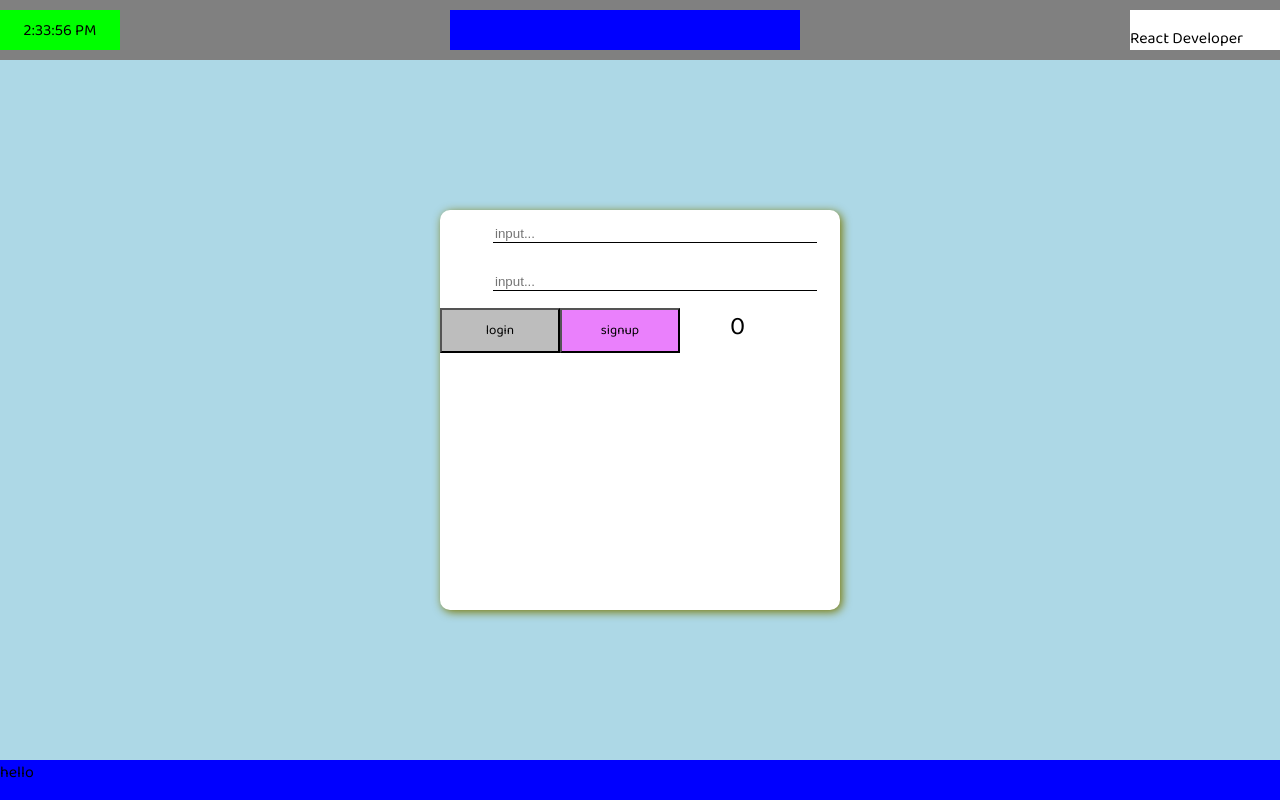
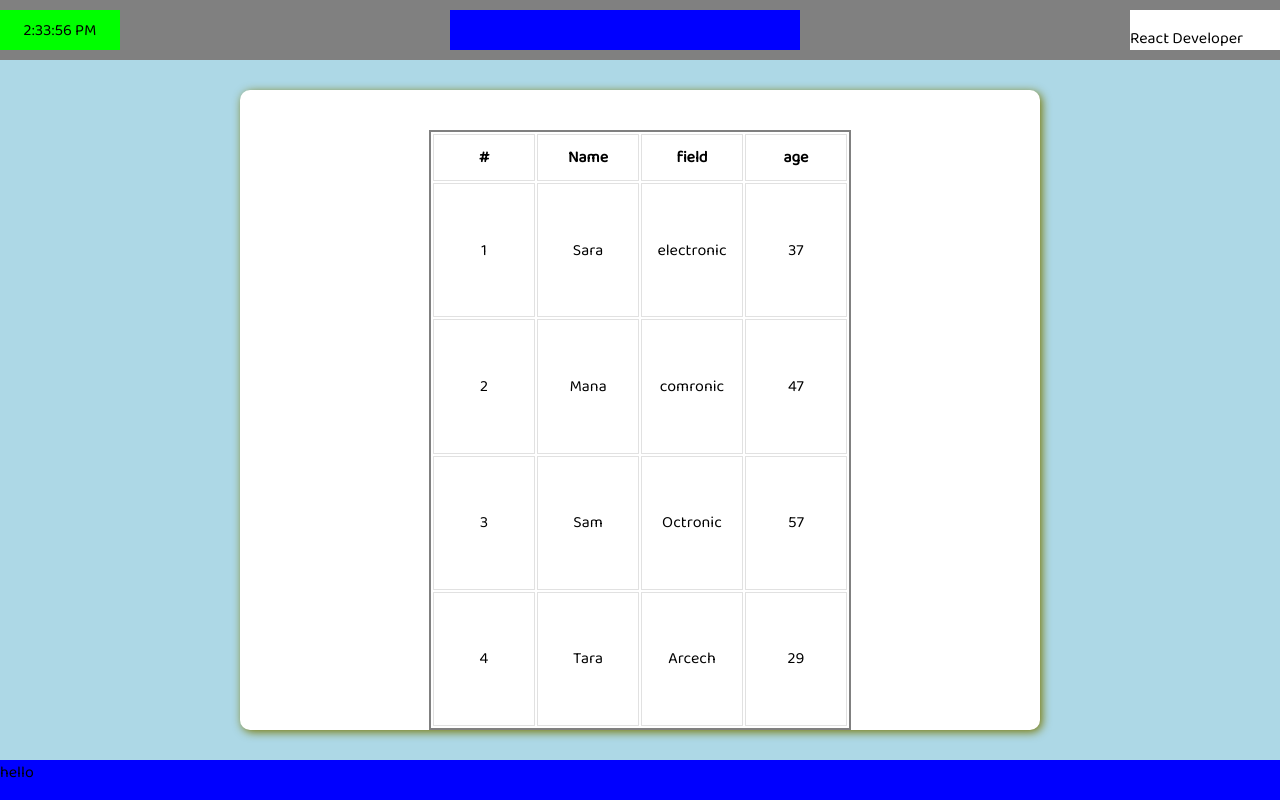
Before and after one commit to sarafotros/react-krm1, a React (Create React App) app: page / in a window 1280 px wide. Built offline with nearby package versions, Linux system fonts and the light colour scheme.

Commit message:
table added #1 issue

```diff
--- a/src/screens/Home.js
+++ b/src/screens/Home.js
@@ -1,18 +1,22 @@
 import React from 'react';
 import styles from './styles';
-import Mybtn from '../components/Mybtn';
 import MyTime from '../components/MyTime';
-import MyInput from '../components/MyInput';
+
 class Home extends React.Component {
 	state = {
 		counter: 0,
-    }
+	};
 
 	myBtnClick() {
 		console.log('log');
-
 	}
 	render() {
+		let users = [
+			{ id: 1, name: 'Sara', field: 'electronic', age: 37 },
+			{ id: 2, name: 'Mana', field: 'comronic', age: 47 },
+			{ id: 3, name: 'Sam', field: 'Octronic', age: 57 },
+			{ id: 4, name: 'Tara', field: 'Arcech', age: 29 },
+		];
 		return (
 			<div style={styles.body}>
 				<div style={styles.header}>
@@ -25,17 +29,97 @@ class Home extends React.Component {
 					</div>
 				</div>
 				<div style={styles.main}>
-					<div style={styles.form}>
-                        <MyInput regex={/^[a-z0-9._]{3,}@[a-z]{2,}\.[a-z]{2,4}$/i} errorText='invalid email format' />
-                        <MyInput regex={/^09[0-9]{9}$/} errorText='invalid mobile number format' />
-                        <Mybtn onClick={() => {
-                            this.setState(state => ({
-                                counter: state.counter + 1
-                            }))
+					<div style={styles.tablediv}>
+						<table style={{ color: '#000', border: '2px grey solid' }}>
+							<thead>
+								<tr>
+									<th
+										style={{
+											width: 80,
+											padding: 10,
+											border: '1px solid #e1e1e1',
 										}}
-                            title="login" />
-                        <Mybtn title="signup" bg="#EA80FC" onClick={this.myBtnClick} />
-                        <span style={{marginLeft: 50, color: 'black', fontSize: 26 }}>{this.state.counter}</span>
+									>
+										#
+									</th>
+									<th
+										style={{
+											width: 80,
+											padding: 10,
+											border: '1px solid #e1e1e1',
+										}}
+									>
+										Name
+									</th>
+									<th
+										style={{
+											width: 80,
+											padding: 10,
+											border: '1px solid #e1e1e1',
+										}}
+									>
+										field
+									</th>
+									<th
+										style={{
+											width: 80,
+											padding: 10,
+											border: '1px solid #e1e1e1',
+										}}
+									>
+										age
+									</th>
+								</tr>
+							</thead>
+							<tbody>
+								{users.map((user) => {
+									return (
+										<tr>
+											<td
+												style={{
+													width: 80,
+													padding: 10,
+													border: '1px solid #e1e1e1',
+													textAlign: 'center',
+												}}
+											>
+												{user.id}
+											</td>
+											<td
+												style={{
+													width: 80,
+													padding: 10,
+													border: '1px solid #e1e1e1',
+													textAlign: 'center',
+												}}
+											>
+												{user.name}
+											</td>
+											<td
+												style={{
+													width: 80,
+													padding: 10,
+													border: '1px solid #e1e1e1',
+													textAlign: 'center',
+												}}
+											>
+												{user.field}
+											</td>
+											<td
+												style={{
+													width: 80,
+													padding: 10,
+													border: '1px solid #e1e1e1',
+													textAlign: 'center',
+												}}
+											>
+												{user.age}
+											</td>
+										</tr>
+									);
+								})}
+							</tbody>
+						</table>
 					</div>
 				</div>
 				<div style={styles.footer}> hello</div>
--- a/src/screens/styles.js
+++ b/src/screens/styles.js
@@ -54,5 +54,17 @@ const styles = {
 		boxShadow: '2px 2px 10px #770',
 		fontFamily: '"Baloo 2" ,cursive',
 	},
+	tablediv: {
+		height: 600,
+		width: 800,
+		color: '#000',
+		backgroundColor: '#fff',
+		borderRadius: 10,
+		boxShadow: '2px 2px 10px #770',
+		fontFamily: '"Baloo 2" ,cursive',
+		display: 'flex',
+		justifyContent: 'center',
+		paddingTop : 40
+	},
 };
 export default styles;
```
Also changed, not shown: src/screens/Signin.js (added, +47 -0 lines). Lines whose indentation alone changed are shown as unchanged.
